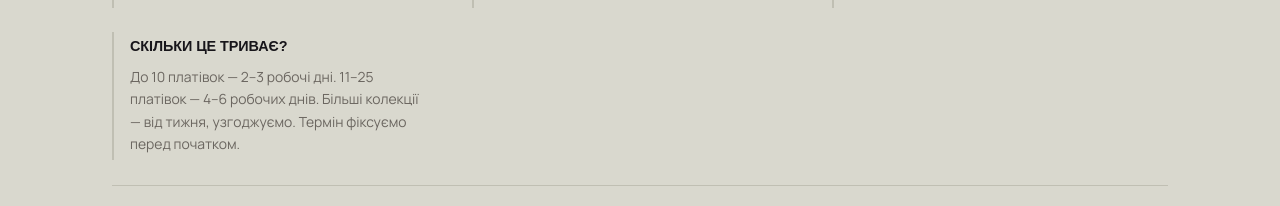
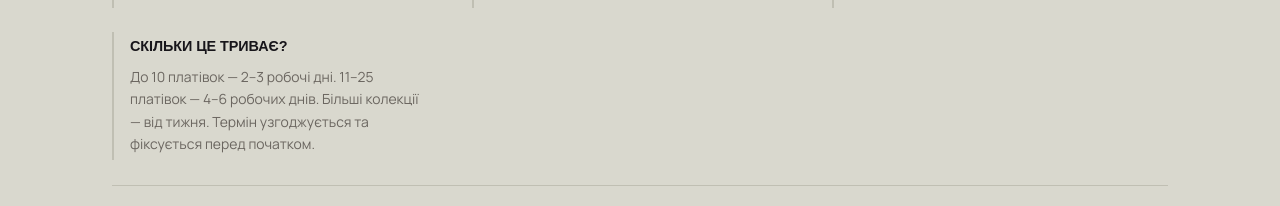
Before and after one commit to TolikSyedin/shiny-vinyls, a Next.js app: page /how-it-works in a window 1280 px wide. Shown: the part 2949-3155 px from the top of the page. Built offline with nearby package versions, Linux system fonts and the light colour scheme; a web font is replaced by a local one.

Commit message:
Update term text

```diff
--- a/app/how-it-works/page.tsx
+++ b/app/how-it-works/page.tsx
@@ -127,7 +127,7 @@ const FAQ = [
   {
     question: 'Скільки це триває?',
     answer:
-      'До 10 платівок — 2–3 робочі дні. 11–25 платівок — 4–6 робочих днів. Більші колекції — від тижня, узгоджуємо. Термін фіксуємо перед початком.',
+      'До 10 платівок — 2–3 робочі дні. 11–25 платівок — 4–6 робочих днів. Більші колекції — від тижня. Термін узгоджується та фіксується перед початком.',
   },
 ]
 
```
